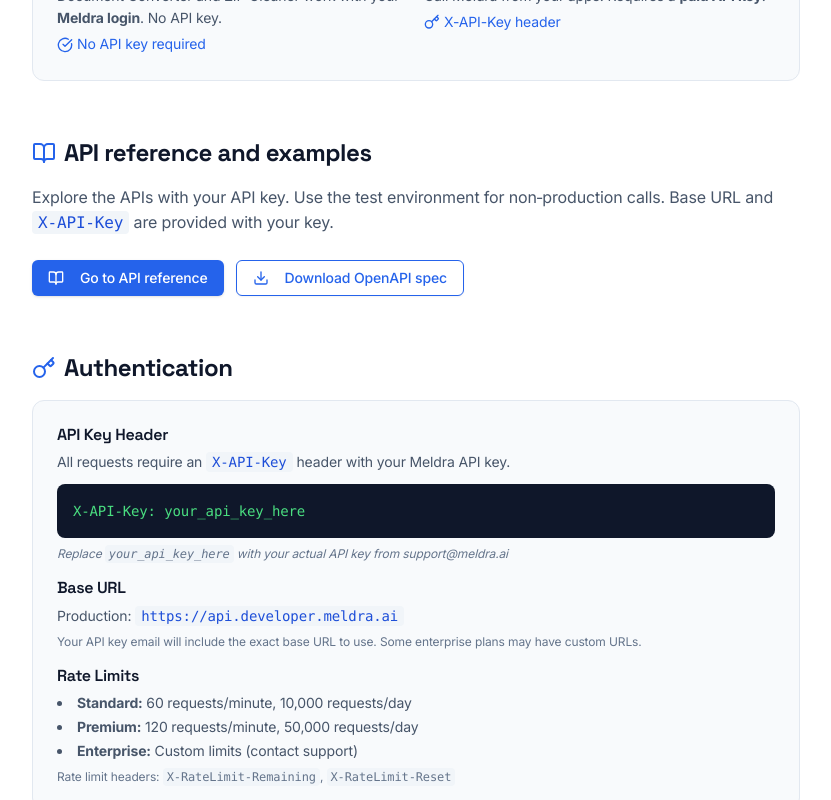
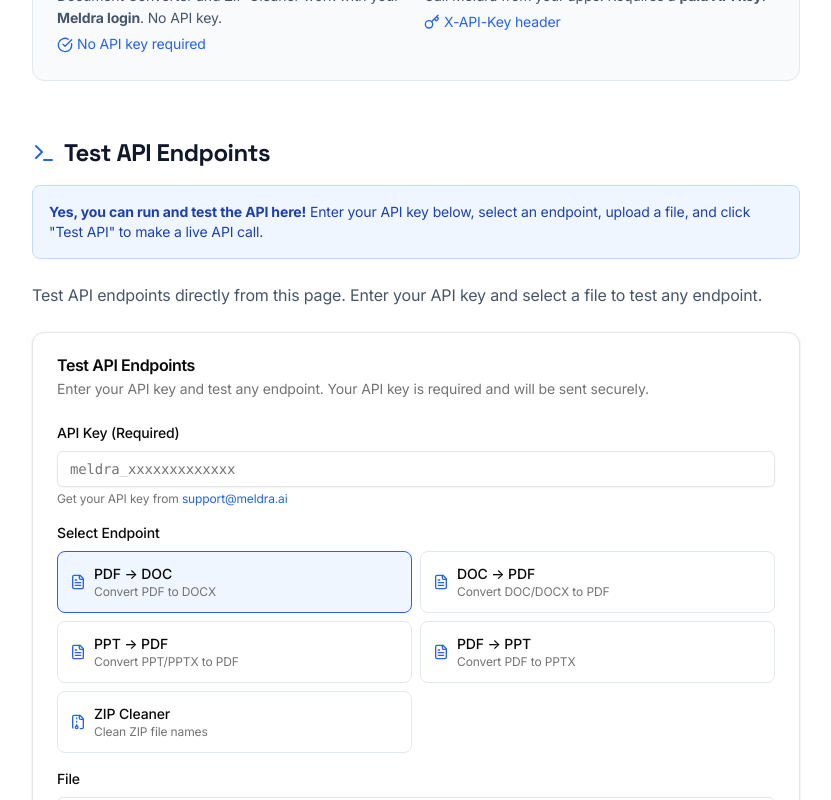
Before and after one commit to SumitAG008/insightsheet, a React (Vite) app: page /Developers in a window 1280 px wide. Shown: the part 880-1680 px from the top of the page, without its empty margins (296-1127 px from the left). Built offline with nearby package versions, Linux system fonts and the light colour scheme; no server answers.

Commit message:
Show API testing console on Developers page

```diff
--- a/src/pages/Developers.jsx
+++ b/src/pages/Developers.jsx
@@ -37,6 +37,7 @@ const getSidebarLinks = (isApiDev) => {
 
   return [
     ...base,
+    { id: 'test-api', label: 'Test API' },
     { id: 'usage-tracking', label: 'Usage & Billing' },
     { id: 'changelog', label: 'Changelog' },
     { id: 'commercial', label: 'Commercial use' },
@@ -296,23 +297,21 @@ export default function Developers({ isApiDeveloperDomain = false }) {
             </div>
           </section>
 
-          {/* Interactive API Testing Console - Only on api.developer.meldra.ai */}
-          {isApiDev && (
+          {/* Interactive API Testing Console */}
           <section id="test-api" className="scroll-mt-28">
             <h2 className="text-2xl font-bold text-slate-900 mb-4 flex items-center gap-2">
               <Terminal className="w-6 h-6 text-blue-600" /> Test API Endpoints
             </h2>
             <div className="bg-blue-50 border border-blue-200 rounded-lg p-4 mb-6">
               <p className="text-blue-800 text-sm">
-                  <strong>Yes, users can run and test the API here!</strong> Enter your API key below, select an endpoint, upload a file, and click "Test API" to make a live API call. The console will show the response and allow you to download the result.
+                <strong>Yes, you can run and test the API here!</strong> Enter your API key below, select an endpoint, upload a file, and click "Test API" to make a live API call.
               </p>
             </div>
             <p className="text-slate-600 mb-6">
-                Test API endpoints directly from this page. Enter your API key and select a file to test any endpoint. All requests are made in real-time to the production API.
+              Test API endpoints directly from this page. Enter your API key and select a file to test any endpoint.
             </p>
             <ApiTestingConsole />
           </section>
-          )}
 
           {/* API reference and examples */}
           <section id="reference" className="scroll-mt-28">
```
Lines whose indentation alone changed are shown as unchanged.
